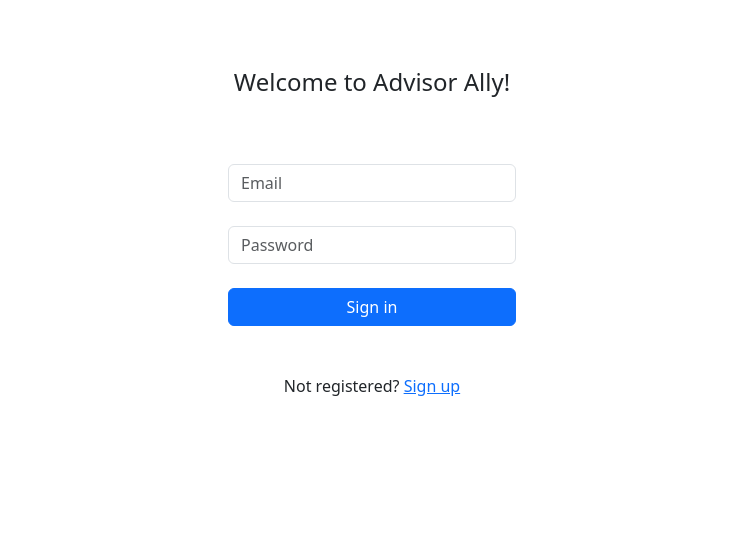
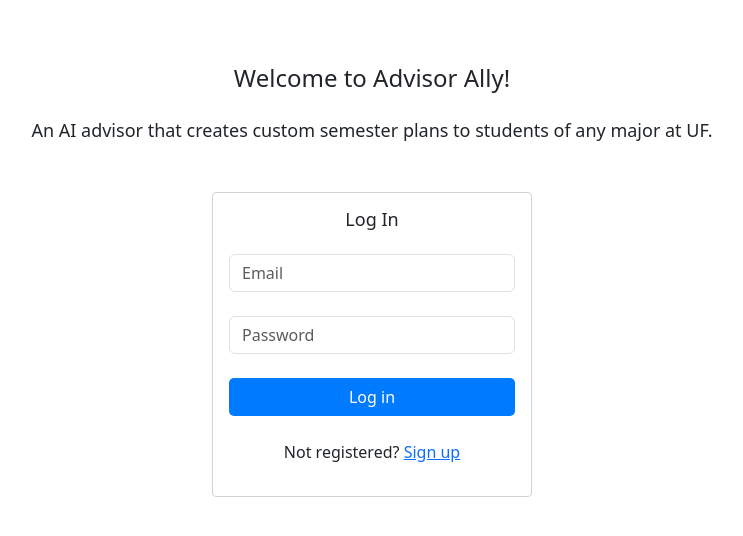
Before and after one commit to Dygo454/Advisor-Ally, a React (Create React App) app in the folder frontend/: page / in a window 1280 px wide. Shown: the top 536 px of the page, without its empty margins (268-1011 px from the left). Built offline with nearby package versions, Linux system fonts and the light colour scheme; the HTML template or start-up script is replaced by a standard one.

Commit message:
updated src files

```diff
--- a/frontend/src/Info.js
+++ b/frontend/src/Info.js
@@ -1,8 +1,51 @@
 import React, { useState } from 'react';
+import { useNavigate } from 'react-router-dom';
+
+import {
+    MDBContainer
+}
+    from 'mdb-react-ui-kit';
 
 function Info() {
+
+    const [selectedValue, setSelectedValue] = useState('');
+
+    const handleSelectChange = (event) => {
+        setSelectedValue(event.target.value);
+    };
+
+    const navigate = useNavigate();
+
+    const handleContinue = () => {
+        navigate('/plan');
+    }
+
     return (
-        <p>where user inputs all necessary information for semester planner</p>
+        <>
+            <div style={{ paddingTop: '4rem' }}>
+                <h2 className='mb-4 text-center' style={{ fontSize: '24px' }}>Welcome to Advisor Ally!</h2>
+                <p className='text-center' style={{ fontSize: '18px' }}>Answer the following questions to have your semester plan created.</p>
+
+                {/*
+                <MDBContainer className='p-3 my-5 d-flex flex-column w-50' style={{ border: '1px solid #ced4da', borderRadius: '0.25rem', boxShadow: '0 0.5rem 1rem regba(0, 0, 0, 0.15' }}>
+                    <div>
+                        <label htmlFor='my-dropdown' style={{ marginRight: '10px' }}>Select an option</label>
+                        <select id='my-dropdown' value={ selectedValue } onChange={ handleSelectChange }>
+                            <option value=''></option>
+                            <option value='option1'>option 1</option>
+                            <option value='option2'>option 2</option>
+                        </select>
+                    </div>
+                </MDBContainer>
+                */}
+
+                <div style={{ display: 'flex', justifyContent: 'center', alignItems: 'center', height: '100vh'}} >
+                    <button className='mt-4 mb-4 custom-button' onClick={ handleContinue }>Continue</button>
+                </div>
+
+
+            </div>
+        </>
     );
 }
 
--- a/frontend/src/Login.js
+++ b/frontend/src/Login.js
@@ -1,10 +1,8 @@
-import React, { useState } from 'react';
 import { Link, useNavigate } from 'react-router-dom';
 import './style.css';
 
 import {
     MDBContainer,
-    MDBBtn,
     MDBInput
 }
     from 'mdb-react-ui-kit';
@@ -14,26 +12,27 @@ function Login() {
     const navigate = useNavigate();
 
     const handleLogin = () => {
-        navigate('/plan');
+         navigate('/plan');
     }
 
     return (
         <div style={{ paddingTop: '4rem' }}>
-            <p className='text-center' style={{ fontSize: '24px' }}>Welcome to Advisor Ally!</p>
-            <MDBContainer className="p-3 my-5 d-flex flex-column w-25">
+            <h2 className='mb-4 text-center' style={{ fontSize: '24px' }}>Welcome to Advisor Ally!</h2>
+            <p className='text-center' style={{ fontSize: '18px' }}>An AI advisor that creates custom semester plans to students of any major at UF.</p>
+            <MDBContainer className='p-3 my-5 d-flex flex-column w-25' style={{ border: '1px solid #ced4da', borderRadius: '0.25rem', boxShadow: '0 0.5rem 1rem regba(0, 0, 0, 0.15' }}>
+                <h3 className='mb-4 text-center' style={{ fontSize: '18px' }}>Log In</h3>
 
                 <MDBInput wrapperClass='mb-4' placeholder='Email' id='form1' type='email' />
                 <MDBInput wrapperClass='mb-4' placeholder='Password' id='form2' type='password' />
 
-                <MDBBtn className='mb-4' onClick={handleLogin} >Sign in</MDBBtn>
-                <br />
+                <button className='mb-4 custom-button' onClick={ handleLogin }>Log in</button>
 
-                <div className="text-center">
+                <div className='text-center'>
                     <p>Not registered? <Link to='/signup'>Sign up</Link></p>
                 </div>
 
             </MDBContainer>
-        </div>
+            </div>
     );
 }
 
--- a/frontend/src/SemesterPlan.js
+++ b/frontend/src/SemesterPlan.js
@@ -1,8 +1,49 @@
-import React, { useState } from 'react';
+import React from 'react';
+
+import {
+    MDBNavbar,
+    MDBNavbarNav,
+    MDBNavbarItem,
+    MDBNavbarLink,
+    MDBContainer,
+    MDBNavbarBrand
+}
+    from 'mdb-react-ui-kit';
 
 function SemesterPlan() {
+
     return (
-        <p>Model Semester Planner</p>
+        <div>
+            <MDBNavbar expand='sm' className='bg-body-tertiary'>
+                <MDBContainer>
+                    <MDBNavbarBrand>Advisor Ally</MDBNavbarBrand>
+                        <MDBNavbarNav left fullWidth={false} className='navbar-items'>
+                            <MDBNavbarItem>
+                                <MDBNavbarLink href='/login'>Log out</MDBNavbarLink>
+                            </MDBNavbarItem>
+                        </MDBNavbarNav>
+                </MDBContainer>
+            </MDBNavbar>
+
+            <h2 className='mt-5 mb-4 text-center' style={{ fontSize: '24px' }}>Your Semester Plan</h2>
+
+            <MDBContainer className='p-3 my-5 d-flex flex-column w-75' style={{ border: '1px solid #ced4da', borderRadius: '0.25rem', boxShadow: '0 0.5rem 1rem regba(0, 0, 0, 0.15' }}>
+                <h3 className='mb-4 text-center' style={{ fontSize: '18px' }}>Year 1</h3>
+            </MDBContainer>
+
+            <MDBContainer className='p-3 my-5 d-flex flex-column w-75' style={{ border: '1px solid #ced4da', borderRadius: '0.25rem', boxShadow: '0 0.5rem 1rem regba(0, 0, 0, 0.15' }}>
+                <h3 className='mb-4 text-center' style={{ fontSize: '18px' }}>Year 2</h3>
+            </MDBContainer>
+
+            <MDBContainer className='p-3 my-5 d-flex flex-column w-75' style={{ border: '1px solid #ced4da', borderRadius: '0.25rem', boxShadow: '0 0.5rem 1rem regba(0, 0, 0, 0.15' }}>
+                <h3 className='mb-4 text-center' style={{ fontSize: '18px' }}>Year 3</h3>
+            </MDBContainer>
+
+            <MDBContainer className='p-3 my-5 d-flex flex-column w-75' style={{ border: '1px solid #ced4da', borderRadius: '0.25rem', boxShadow: '0 0.5rem 1rem regba(0, 0, 0, 0.15' }}>
+                <h3 className='mb-4 text-center' style={{ fontSize: '18px' }}>Year 4</h3>
+            </MDBContainer>
+
+        </div>
     );
 }
 
--- a/frontend/src/Signup.js
+++ b/frontend/src/Signup.js
@@ -1,16 +1,8 @@
-import React, { useState } from 'react';
 import { Link, useNavigate } from 'react-router-dom';
+import './style.css';
 
 import {
     MDBContainer,
-    MDBTabs,
-    MDBTabsItem,
-    MDBTabsLink,
-    MDBTabsContent,
-    MDBTabsPane,
-    MDBIcon,
-    MDBCheckbox,
-    MDBBtn,
     MDBInput
 }
     from 'mdb-react-ui-kit';
@@ -24,15 +16,18 @@ function Signup() {
 
   return (
       <div style={{ paddingTop: '4rem' }}>
-          <p className='text-center' style={{ fontSize: '24px' }}>Sign Up With Advisor Ally!</p>
-          <MDBContainer className="p-3 my-5 d-flex flex-column w-25">
+          <h2 className='mb-4 text-center' style={{ fontSize: '24px' }}>Sign Up With Advisor Ally!</h2>
+          <p className='text-center' style={{ fontSize: '18px' }}>An AI advisor that creates custom semester plans to students of any major at UF.</p>
+          <MDBContainer className='p-3 my-5 d-flex flex-column w-25' style={{ border: '1px solid #ced4da', borderRadius: '0.25rem', boxShadow: '0 0.5rem 1rem regba(0, 0, 0, 0.15' }}>
+              <h3 className='mb-4 text-center' style={{ fontSize: '18px' }}>Register</h3>
 
               <MDBInput wrapperClass='mb-4' placeholder='Name' id='form1' type='name' />
               <MDBInput wrapperClass='mb-4' placeholder='Email' id='form2' type='email' />
               <MDBInput wrapperClass='mb-4' placeholder='Password' id='form3' type='password' />
-              <MDBInput wrapperClass='mb-4' placeholder='Re-enter Password' id='form4' type='reenterpassword' />
+              <MDBInput wrapperClass='mb-4' placeholder='Confirm Password' id='form4' type='confirmpassword' />
 
-              <MDBBtn className='mb-4' onClick={ handleSignup }>Sign up</MDBBtn>
+              <button className='mb-4 custom-button' onClick={handleSignup}>Sign up</button>
+
                <div className="text-center">
                   <p>Already registered? <Link to='/login'>Log in</Link></p>
               </div>
--- a/frontend/src/style.css
+++ b/frontend/src/style.css
@@ -1,34 +1,8 @@
-.custom-pill {
-    background-color: #e5e7eb;
-    color: #000000;
+.custom-button {
+    background-color: #007bff;
+    color: white;
+    border: none;
+    border-radius: 5px;
+    padding: 7px 20px;
+
 }
-
-.custom-pill.active {
-    background-color: #e5e7eb;
-    color: #000000;
-}
-
-
-.bg-custom {
-    background-color: #e5e7eb;
-}
-
-.btn-custom {
-    background-color: #e5e7eb;
-}
-
-.form_container {
-    width: 30%;
-}
-
-@media screen and (max-width: 1000px) {
-    .form_container {
-        width: 45%;
-    }
-}
-
-@media screen and (max-width: 700px) {
-    .form_container {
-        width: 65%;
-    }
-}
```
